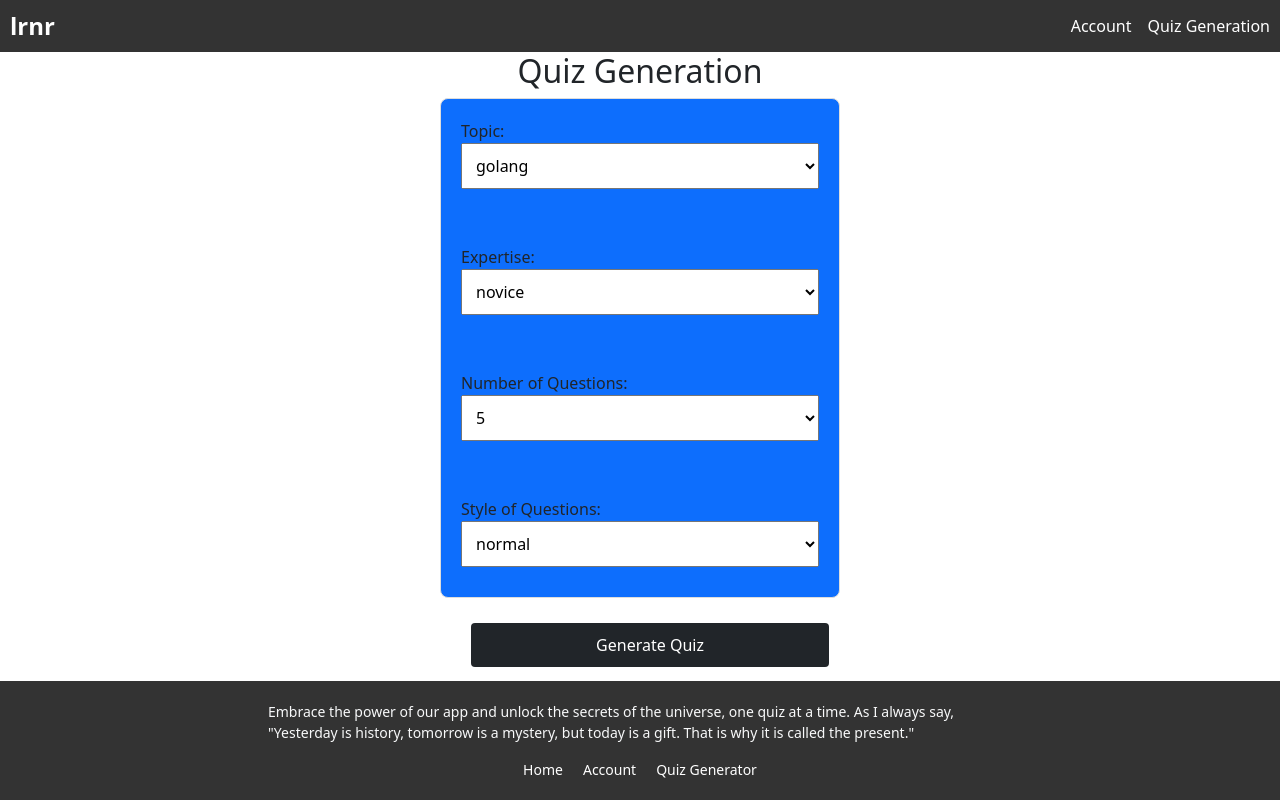
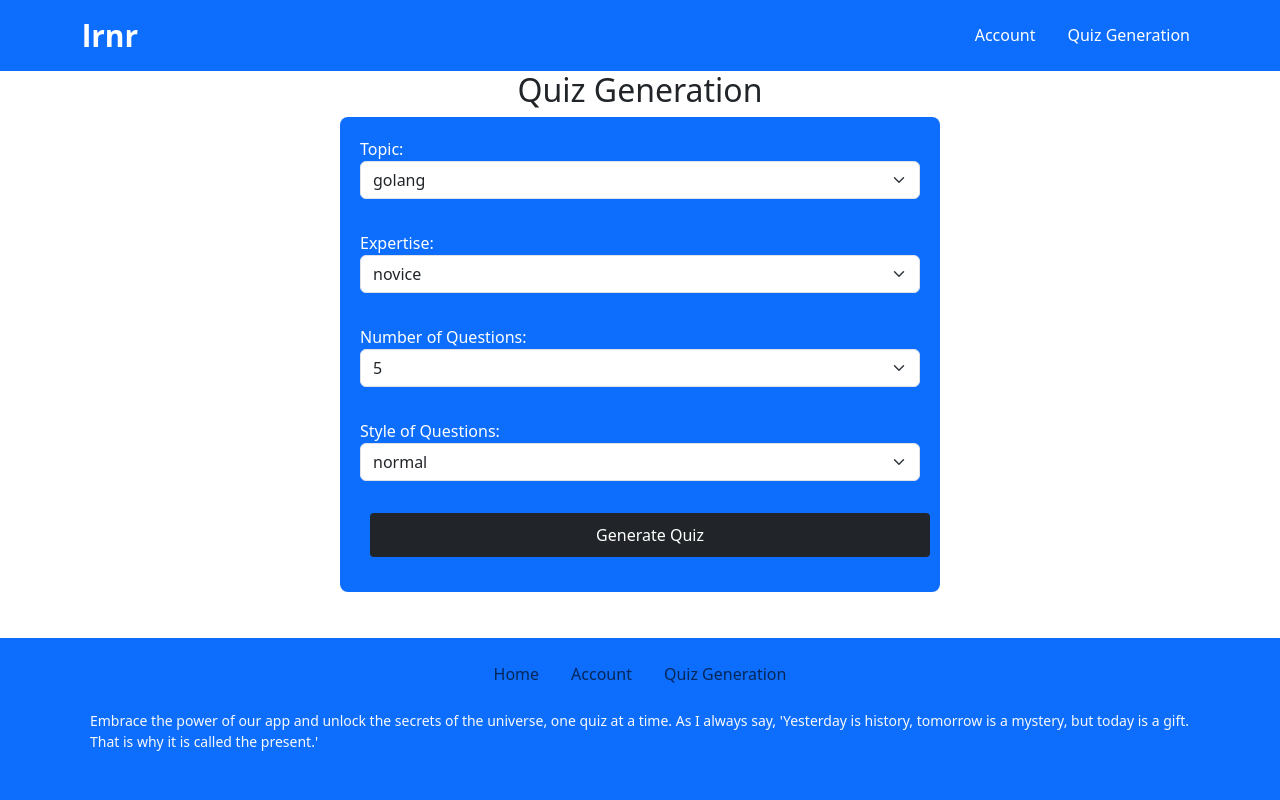
Before and after one commit to brynnaj/lrnr-test-front, a React (Create React App) app: page /quiz-generation in a window 1280 px wide. Built offline with nearby package versions, Linux system fonts and the light colour scheme.

Commit message:
nav and footer changes

```diff
--- a/src/App.css
+++ b/src/App.css
@@ -1,39 +1,4 @@
 /* src/App.css */
-.navbar {
-  display: flex;
-  justify-content: space-between;
-  align-items: center;
-  padding: 1rem;
-  background-color: #333;
-  color: white;
-}
-
-.logo-link {
-  text-decoration: none;
-  color: inherit;
-}
-
-.logo {
-  font-size: 1.5rem;
-  font-weight: bold;
-  padding-left: 10px;
-}
-
-.navbar-right {
-  display: flex;
-  padding-right: 10px;
-}
-
-.nav-link {
-  margin-left: 1rem;
-  text-decoration: none;
-  color: white;
-}
-
-
-
-/* Add additional styles as needed */
-
 #logocenter {
   display: flex;
   justify-content: center;
@@ -43,7 +8,7 @@
 
 
 /* src/components/Footer.css */
-footer {
+/* footer {
   display: flex;
   flex-direction: column;
   justify-content: space-between;
@@ -55,7 +20,7 @@ footer {
   position: fixed;
   bottom: 0;
   width: 100%;
-}
+} */
 
 .left-content {
   max-width: 60%;
@@ -74,3 +39,14 @@ footer {
 .right-content a:hover {
   text-decoration: underline;
 }
+
+
+
+
+@media (min-width: 760px) {
+  .footfoot {
+    position: fixed;
+    bottom: 0;
+    width: 100%;
+  }
+}
--- a/src/App.js
+++ b/src/App.js
@@ -2,7 +2,7 @@
 import './App.css';
 import React from 'react';
 import { BrowserRouter as Router, Routes, Route } from 'react-router-dom';
-import Navbar from './components/navbar';
+import Lrnrnav from './components/navbar';
 import Home from './components/home';
 import Account from './components/accountpage';
 import QuizGeneration from './components/quizgeneration';
@@ -16,7 +16,7 @@ function App() {
   return (
     <Router>
       <div>
-        <Navbar />
+        <Lrnrnav />
         <Routes>
           <Route path="/" element={<Home />} />
           <Route path="/account" element={<Account />} />
--- a/src/components/footer.jsx
+++ b/src/components/footer.jsx
@@ -1,22 +1,30 @@
 // src/components/Footer.js
 import React from 'react';
 import { Link } from 'react-router-dom';
+import Nav from 'react-bootstrap/Nav';
+import Navbar from 'react-bootstrap/Navbar';
+import Container from 'react-bootstrap/Container';
+import '../App.css';
 
 const Footer = () => {
   return (
-    <footer>
-      <div className="left-content">
-        <p class='text-light'>
-          Embrace the power of our app and unlock the secrets of the universe, one quiz at a time.
-          As I always say, "Yesterday is history, tomorrow is a mystery, but today is a gift.
-          That is why it is called the present."
-        </p>
-      </div>
-      <div className="right-content">
-        <Link to="/">Home</Link>
-        <Link to="/account">Account</Link>
-        <Link to="/quiz-generation">Quiz Generator</Link>
-      </div>
+    <footer className='footfoot'>
+      <Navbar className='sticky-bottom' bg="primary" data-bs-theme="primary" expand="lg">
+        <Container className="d-flex flex-column mb-3 justify-content-center">
+          <Nav activeKey="/home">
+            <Nav.Item className="p-2" >
+              <Nav.Link href="/">Home</Nav.Link>
+            </Nav.Item>
+            <Nav.Item className="p-2" >
+              <Nav.Link href="/account">Account</Nav.Link>
+            </Nav.Item>
+            <Nav.Item className="p-2">
+              <Nav.Link href="/quiz-generation">Quiz Generation</Nav.Link>
+            </Nav.Item>
+          </Nav>
+          <p className="p-2 text-light">Embrace the power of our app and unlock the secrets of the universe, one quiz at a time. As I always say, 'Yesterday is history, tomorrow is a mystery, but today is a gift. That is why it is called the present.'</p>
+        </Container>
+      </Navbar>
     </footer>
   );
 };
--- a/src/components/navbar.jsx
+++ b/src/components/navbar.jsx
@@ -1,22 +1,33 @@
-// src/components/Navbar.js
+
 import React from 'react';
-import { Link } from 'react-router-dom';
+// import { Link } from 'react-router-dom';
 import '../App.css'
 
-const Navbar = () => {
+
+
+
+import Container from 'react-bootstrap/Container';
+import Nav from 'react-bootstrap/Nav';
+import Navbar from 'react-bootstrap/Navbar';
+
+
+function Lrnrnav() {
   return (
-    <nav className="navbar">
-      <div className="navbar-left">
-        <Link to="/" className="logo-link">
-          <div className="logo">lrnr</div>
-        </Link>
-      </div>
-      <div className="navbar-right">
-        <Link to="/account" className="nav-link">Account</Link>
-        <Link to="/quiz-generation" className="nav-link">Quiz Generation</Link>
-      </div>
-    </nav>
+
+    <Navbar  bg="primary" data-bs-theme="primary" expand="lg">
+      <Container >
+        <Navbar.Brand style={{fontWeight: 'bold', color: 'white', fontSize:'30px'}} href="/">lrnr</Navbar.Brand>
+        <Navbar.Toggle aria-controls="basic-navbar-nav" />
+        <Navbar.Collapse className='justify-content-end'>
+          <Nav variant="underline">
+            <Nav.Link style={{color: 'white'}} href="/account">Account</Nav.Link>
+            <Nav.Link style={{color: 'white'}} href="/quiz-generation">Quiz Generation</Nav.Link>
+         </Nav>
+        </Navbar.Collapse>
+      </Container>
+    </Navbar>
+
   );
-};
+}
 
-export default Navbar;
+export default Lrnrnav;
--- a/src/components/quizgeneration.jsx
+++ b/src/components/quizgeneration.jsx
@@ -1,5 +1,6 @@
 // src/components/QuizGeneration.js
 import React, { useState } from 'react';
+import { Form } from 'react-bootstrap';
 import { Link } from 'react-router-dom';
 import '../qg.css'
 
@@ -98,36 +99,71 @@ const QuizGeneration = () => {
           )}
         </div>
       ) : (
-        <form class ='bg-primary' onSubmit={generateQuiz}>
+        // <form class ='bg-primary' onSubmit={generateQuiz}>
+        //   <label>Topic:
+        //     <select name="topic" onChange={(e) => setFormData({ ...formData, topic: e.target.value })} value={formData.topic}>
+        //       {['golang', 'aws', 'javascript', 'CI/CD', 'home gardens', 'coffee', 'finger foods', 'animals'].map((topic) => (
+        //         <option key={topic} value={topic}>{topic}</option>
+        //       ))}
+        //     </select>
+        //   </label><br />
+        //   <label>Expertise:
+        //     <select name="expertise" onChange={(e) => setFormData({ ...formData, expertise: e.target.value })} value={formData.expertise}>
+        //       {['novice', 'intermediate', 'expert'].map((exp) => (
+        //         <option key={exp} value={exp}>{exp}</option>
+        //       ))}
+        //     </select>
+        //   </label><br />
+        //   <label>Number of Questions:
+        //     <select name="numQuestions" onChange={(e) => setFormData({ ...formData, numQuestions: parseInt(e.target.value) })} value={formData.numQuestions}>
+        //       {[5, 10, 15].map((num) => (
+        //         <option key={num} value={num}>{num}</option>
+        //       ))}
+        //     </select>
+        //   </label><br />
+        //   <label>Style of Questions:
+        //     <select name="style" onChange={(e) => setFormData({ ...formData, style: e.target.value })} value={formData.style}>
+        //       {['normal', "1940's gangster", 'like im an 8 year old', 'master oogway', 'jedi', 'captain jack sparrow', 'matthew mcconaughey'].map((style) => (
+        //         <option key={style} value={style}>{style}</option>
+        //       ))}
+        //     </select>
+        //   </label><br />
+        //   <button class= 'bg-dark' type="submit">Generate Quiz</button>
+        // </form>
+        <form className="bg-primary" onSubmit={generateQuiz}>
         <label>Topic:
-            <select name="topic" onChange={(e) => setFormData({ ...formData, topic: e.target.value })} value={formData.topic}>
+          <Form.Select name="topic" onChange={(e) => setFormData({ ...formData, topic: e.target.value })} value={formData.topic}>
+
             {['golang', 'aws', 'javascript', 'CI/CD', 'home gardens', 'coffee', 'finger foods', 'animals'].map((topic) => (
               <option key={topic} value={topic}>{topic}</option>
             ))}
-            </select>
+          </Form.Select>
         </label><br />
         <label>Expertise:
-            <select name="expertise" onChange={(e) => setFormData({ ...formData, expertise: e.target.value })} value={formData.expertise}>
+          <Form.Select name="expertise" onChange={(e) => setFormData({ ...formData, expertise: e.target.value })} value={formData.expertise}>
+
             {['novice', 'intermediate', 'expert'].map((exp) => (
               <option key={exp} value={exp}>{exp}</option>
             ))}
-            </select>
+          </Form.Select>
         </label><br />
         <label>Number of Questions:
-            <select name="numQuestions" onChange={(e) => setFormData({ ...formData, numQuestions: parseInt(e.target.value) })} value={formData.numQuestions}>
+          <Form.Select name="numQuestions" onChange={(e) => setFormData({ ...formData, numQuestions: parseInt(e.target.value) })} value={formData.numQuestions}>
+
             {[5, 10, 15].map((num) => (
               <option key={num} value={num}>{num}</option>
             ))}
-            </select>
+          </Form.Select>
         </label><br />
         <label>Style of Questions:
-            <select name="style" onChange={(e) => setFormData({ ...formData, style: e.target.value })} value={formData.style}>
+          <Form.Select  name="style" onChange={(e) => setFormData({ ...formData, style: e.target.value })} value={formData.style}>
+
             {['normal', "1940's gangster", 'like im an 8 year old', 'master oogway', 'jedi', 'captain jack sparrow', 'matthew mcconaughey'].map((style) => (
               <option key={style} value={style}>{style}</option>
             ))}
-            </select>
+          </Form.Select>
         </label><br />
-          <button class= 'bg-dark' type="submit">Generate Quiz</button>
+        <button className="bg-dark" type="submit">Generate Quiz</button>
       </form>
       )}
     </div>
--- a/src/qg.css
+++ b/src/qg.css
@@ -1,4 +1,4 @@
-form {
+/* form {
     max-width: 400px;
     margin: 0 auto;
     padding: 20px;
@@ -20,7 +20,6 @@ form {
   }
 
   button {
-    background-color: #007bff;
     color: #fff;
     border: none;
     border-radius: 5px;
@@ -35,3 +34,52 @@ form {
   label, select, button {
     margin-bottom: 16px;
   }
+
+  @media only screen and (max-width: 600px) {
+    form {
+      max-width: 100%;
+      height: auto;
+    }
+  } */
+
+
+  /* Style for the entire form */
+  form {
+    max-width: 600px; /* Adjust the width as needed */
+    margin: 0 auto;
+    padding: 20px;
+    border-radius: 8px;
+  }
+
+/* Style for the labels */
+label {
+  display: block;
+  margin-bottom: 8px;
+  color: #fff;
+}
+
+/* Style for the select dropdowns */
+Form.Select {
+  width: 100%;
+  padding: 8px;
+  margin-bottom: 12px;
+  border: 1px solid #ddd;
+  border-radius: 4px;
+  background-color: #fff;
+  color: #333;
+}
+
+/* Style for the submit button */
+button {
+  width: 100%;
+  padding: 10px;
+  border: none;
+  border-radius: 4px;
+  color: #fff;
+  cursor: pointer;
+}
+
+/* Additional style for the submit button when hovered */
+button:hover {
+  background-color: #333;
+}
```
Lines whose indentation alone changed are shown as unchanged.
